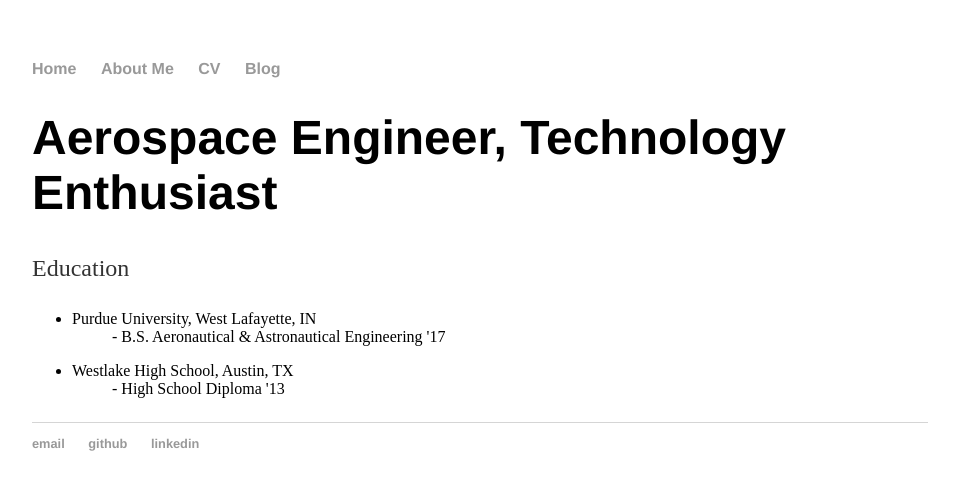
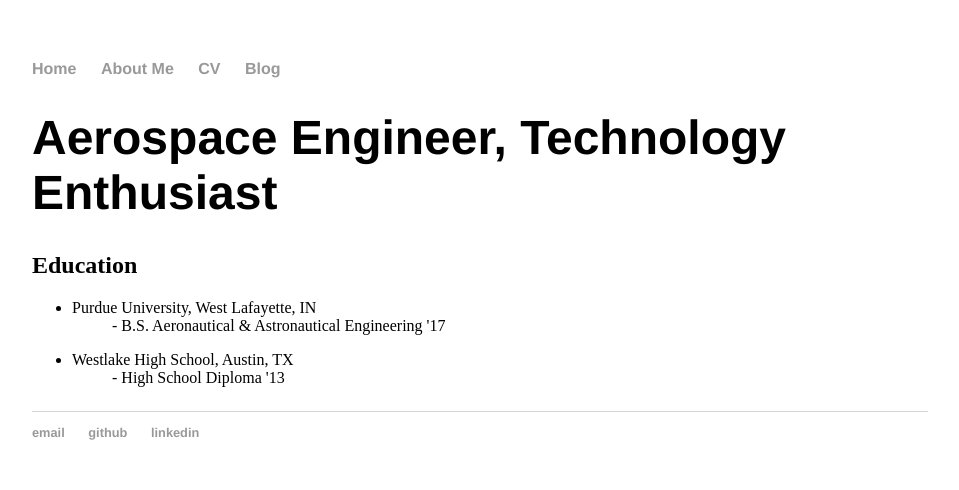
Before and after one commit to sujitshivaprasad/sujitshivaprasad.github.io, a Jekyll site: the page built from aboutme/index.html, in a window 1280 px wide. Shown: the top 490 px of the page, without its empty margins (160-1119 px from the left). Built offline with Jekyll 4.4.1, drawn with Linux system fonts in a browser that asks for light colours.

Commit message:
update about

```diff
--- a/aboutme/index.html
+++ b/aboutme/index.html
@@ -4,7 +4,8 @@ title: Sujit Shivaprasad, Aerospace Engineer
 ---
 <div class="blurb">
 	<h1>Aerospace Engineer, Technology Enthusiast</h1>
-	<p> Education
+	<p>
+	<h2>Education</h2>
 		<ul>
 		<li> <dl>
   			<dt>Purdue University, West Lafayette, IN</dt>
```
